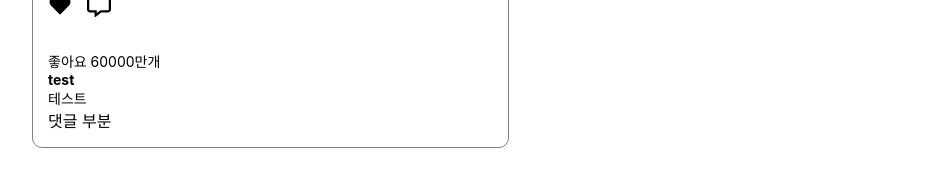
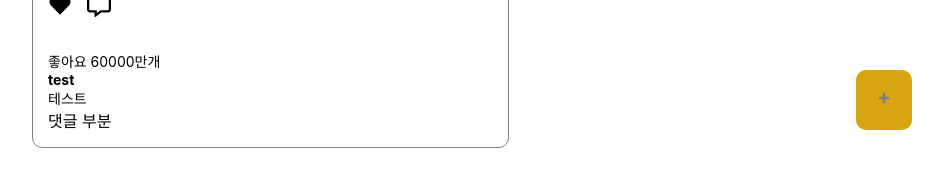
Before and after one commit to RendarCP/prj_Tribee, a React (Create React App) app in the folder frontend/: page /posts in a window 1280 px wide. Shown: the part 570-750 px from the top of the page, without its empty margins (268-1211 px from the left). Built offline with nearby package versions, Linux system fonts and the light colour scheme.

Commit message:
post 부분 일부 수정(게시글 버튼) , EditPost 페이지 생성 ================ > editpost부분 해야됨

```diff
--- a/frontend/src/App.js
+++ b/frontend/src/App.js
@@ -2,11 +2,13 @@ import React from 'react';
 import './App.css';
 import { BrowserRouter as Router,Switch,Route } from 'react-router-dom'
 import Header from '../src/component/header'
+
 // --- page
 import Home from '../src/page/Home.js'
 import Login from '../src/page/Login.js'
 import SignUp from '../src/page/SignUp.js'
 import Posts from '../src/page/Posts.js'
+import Editpost from '../src/page/EditPost.js'
 
 
 function App() {
@@ -20,6 +22,7 @@ function App() {
             <Route path="/login" component={Login} />
             <Route path="/signup" component={SignUp}/>
             <Route path="/posts" component={Posts}/>
+            <Route path="/editpost" component={Editpost}/>
           </Switch>
         </Router>
       </div>
--- /dev/null
+++ b/frontend/src/page/EditPost.js
@@ -0,0 +1,22 @@
+import React, { Component } from 'react';
+
+class EditPost extends Component {
+  render() {
+    return (
+      <div style={{
+        justifyContent: 'center',
+        alignItems: 'center',
+        width: '100%',
+        flexDirection: 'row' }}>
+        <div>
+          <input />
+        </div>
+        <div>
+          <input />
+        </div>
+      </div>
+    );
+  }
+}
+
+export default EditPost;
--- a/frontend/src/page/Posts.js
+++ b/frontend/src/page/Posts.js
@@ -1,5 +1,9 @@
 import React, { Component } from 'react';
 import Hidden from '@material-ui/core/Hidden';
+import { Link } from 'react-router-dom'
+
+// --- icon
+import { TiPlus } from 'react-icons/ti'
 import { FaRegCommentAlt } from "react-icons/fa";
 
 // image
@@ -63,6 +67,22 @@ class Posts extends Component {
                 <div style={{ fontSize: 14, fontWeight: 'bold'}}>test</div>
                 <div>cho seong wook</div>
               </div>
+
+              <Link to="/editpost">
+                <div style={{
+                  position: 'fixed',
+                  right: 100,
+                  bottom: 100,
+                }}>
+                  <div style={{
+                    borderRadius: 10,
+                    backgroundColor:'#d6a511',
+                    padding: 20,
+                  }}>
+                    <TiPlus />
+                  </div>
+                </div>
+              </Link>
             </div>
 
             <div style={{ marginTop: 20 }}>
```
